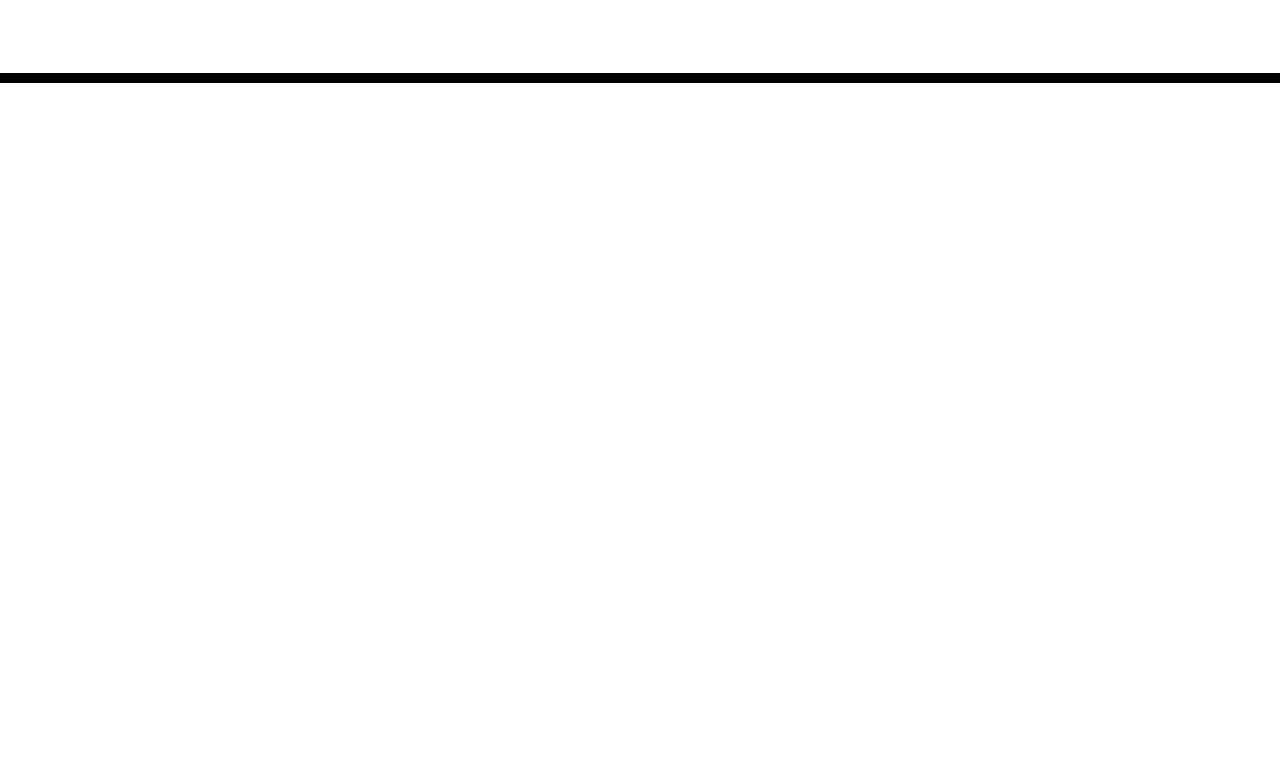
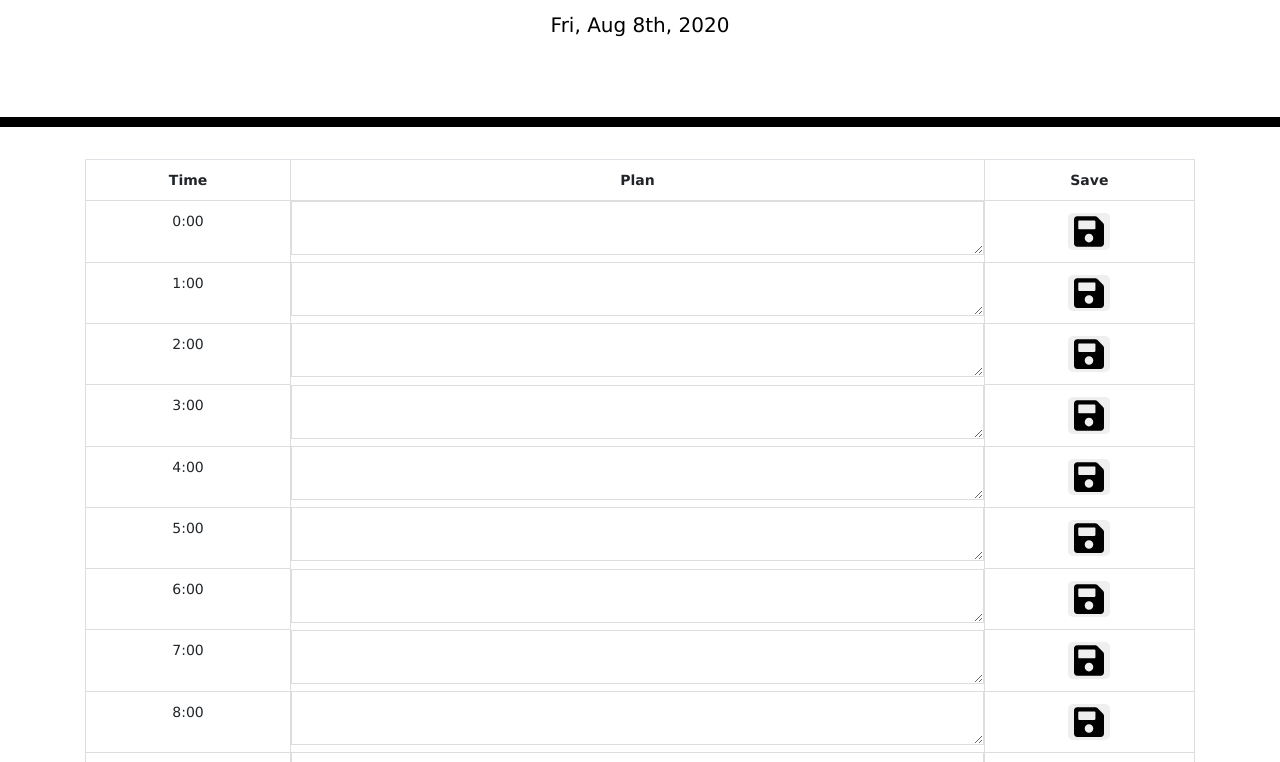
Before and after one commit to huqian301/day_planer, a plain HTML site: page index.html in a window 1280 px wide. Shown: the part 185-947 px from the top of the page. Before the commit the page ends 800 px from the top, so only its background shows below. Drawn offline with nearby package versions, Linux system fonts and the light colour scheme.

Commit message:
add file

```diff
--- a/index.html
+++ b/index.html
@@ -28,11 +28,23 @@
       <p class="lead">A simple calendar app for scheduling your work day</p>
       <p id="currentDay" class="lead"></p>
     </header>
+
     <div class="container">
       <!-- Timeblocks go here -->
+      <table class="table">
+        <tr>
+          <th id="time">Time</th>
+          <th id="plan">Plan</th>
+          <th id="save">Save</th>
+        </tr>
+      </table>
+      <tbody id="tBody">
+
+      </tbody>
     </div>
 
     <script src="https://code.jquery.com/jquery-3.4.1.min.js"></script>
     <script src="https://cdnjs.cloudflare.com/ajax/libs/moment.js/2.24.0/moment.min.js"></script>
+    <script src="script.js"></script>
   </body>
 </html>
--- /dev/null
+++ b/script.js
@@ -0,0 +1,52 @@
+// require
+const m = moment().format('ddd, MMM Mo, YYYY');
+// const m2 = moment('2020-05-13');
+// const eventMoment = moment().add(2,"hours");
+// console.log(m.format('ddd MMM Mo YYYY'));//Mon Aug 8th 202020
+// console.log(m.format('[Yeah, the day is ] dddd'));//Yeah, the day is  Monday
+// console.log(m.format('L'));//08/10/2020
+// console.log(m2.fromNow());//3 months ago
+//console.log(m2.from(m));//3 months ago //because m = now
+//console.log(eventMoment.toString());//Tue Aug 11 2020 01:36:15 GMT-0700
+//console.log(eventMoment.calendar());//Tomorrow at 1:37 AM //shows two hours ahead
+
+$('#currentDay').text(m);
+
+const time = [0, 1, 2, 3, 4, 5, 6, 7, 8, 9, 10, 11, 12, 13, 14, 15, 16, 17, 18, 19, 20, 21, 22, 23];
+const plan = [];
+
+function renderTime() {
+    for (let i = 0; i < time.length; i++) {
+        const $newRow = $('<tr>');
+        const $clock = $('<td>').text(time[i] + ":00").attr('id', 'clock');
+        const $input = $('<textarea>').attr('id', 'input');
+        const $saveBtn = $('<td>').append($('<button>').append($('<img>').attr({ 'src': './img/save-solid.svg', 'id': 'saveBtn' })));
+
+        $newRow.append($clock, $input, $saveBtn);
+        $('tbody').append($newRow);
+    }
+}
+renderTime();
+
+
+//how to target exact textarea input and save with exact button
+//use $(this).val()?
+function storedPlan() {
+    localStorage.setItem("plan", JSON.stringify(plan));
+}
+
+function init() {
+    const storedPlan = JSON.parse(localStorage.getItem("plan"));
+}
+
+
+$('<button>').on('click', function (e) {
+    e.preventDefault();
+
+    const plan = $(this).val();
+
+})
+
+// when time = now, background color change to red
+// when time is passed, background color changes to gray
+// when time is future, background color changes to green
--- a/style.css
+++ b/style.css
@@ -1,3 +1,17 @@
+th, td, p, input {
+  font:14px Verdana;
+}
+table, th, td
+{
+  border: solid 1px #DDD;
+  border-collapse: collapse;
+  padding: 2px 3px;
+  text-align: center;
+}
+th{
+  font-weight:bold;
+}
+
 body {
   font-family: 'Open Sans', sans-serif;
   font-size: 16px;
@@ -6,13 +20,24 @@ body {
 
 textarea{
   background: transparent;
-  border: none;
-  resize: none;
+  border: solid 1px #DDD;
+  border-collapse: collapse;
+  height:100%;
   color: #000000;
-  border-left: 1px solid black;
   padding: 10px;
+  width: 100%;
+
+}
+img{
+width:30px;
 }
 
+button{
+  border: #d3d3d3;
+  border-radius: 5px;
+  color:#ccc;
+  margin: auto;
+}
 .jumbotron {
   text-align: center;
   background-color: transparent;
```
Also changed, not shown: img/save-solid.svg (added), package-lock.json (added), 1 other file.
